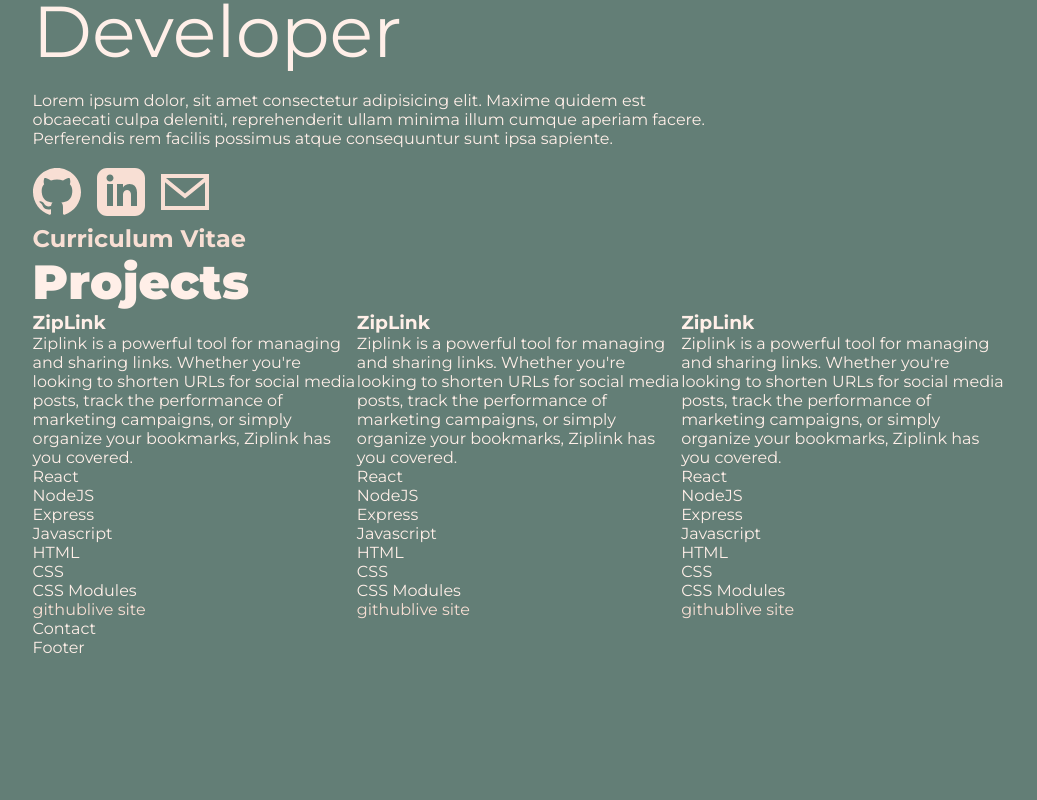
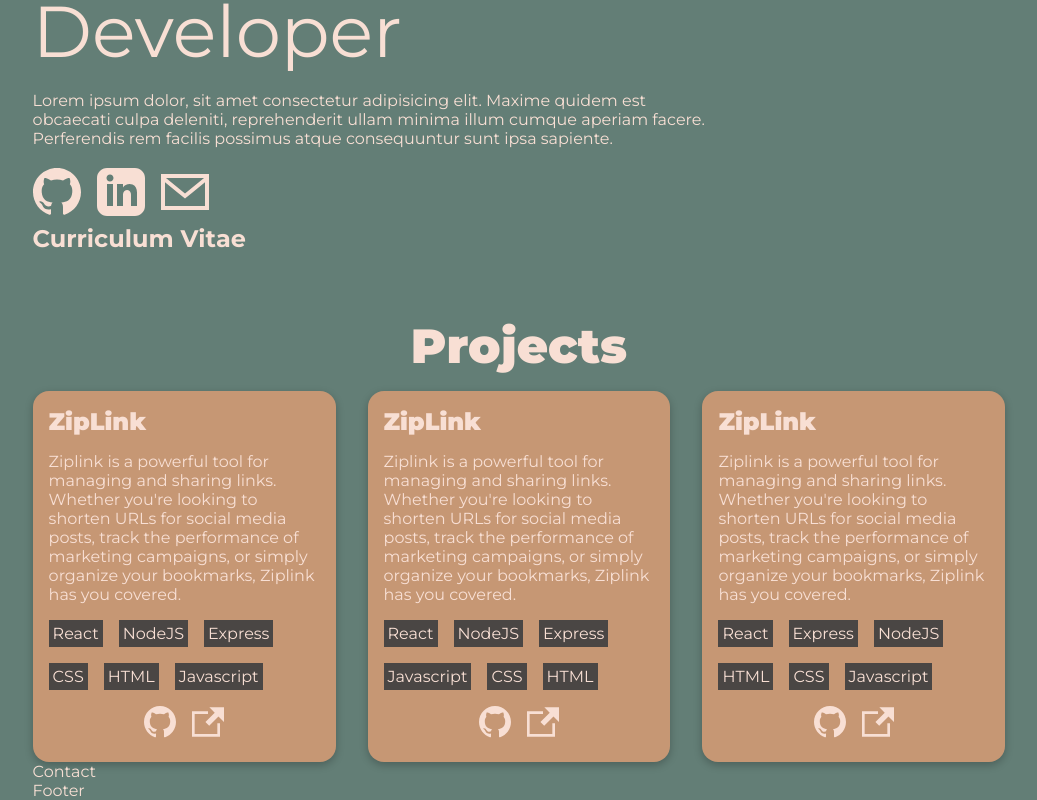
Before and after one commit to Tom-Pierce/portfolio, a React (Vite) app: page / in a window 1280 px wide. Shown: the part 316-1116 px from the top of the page, without its empty margins (121-1158 px from the left). Before the commit the page ends 973 px from the top, so only its background shows below. Built offline with nearby package versions, Linux system fonts and the light colour scheme.

Commit message:
css styling for projects

```diff
--- a/src/components/ProjectCard.jsx
+++ b/src/components/ProjectCard.jsx
@@ -8,11 +8,39 @@
       <p className={styles.projectDescription}>{description}</p>
       <ul className={styles.techStack}>
         {techStack.map((tech) => {
-          return <li key={tech}>{tech}</li>;
+          return (
+            <li key={tech} className={styles.tech}>
+              {tech}
+            </li>
+          );
         })}
       </ul>
-      <a href={github}>github</a>
-      <a href={liveSite}>live site</a>
+      <div className={styles.projectLinks}>
+        <a href={github} target="_blank" rel="noopener noreferrer">
+          <svg
+            className={styles.icon}
+            xmlns="http://www.w3.org/2000/svg"
+            viewBox="0 0 24 24"
+          >
+            <path
+              d="M12 0c-6.626 0-12 5.373-12 12 0 5.302 3.438 9.8 8.207 11.387.599.111.793-.261.793-.577v-2.234c-3.338.726-4.033-1.416-4.033-1.416-.546-1.387-1.333-1.756-1.333-1.756-1.089-.745.083-.729.083-.729 1.205.084 1.839 1.237 1.839 1.237 1.07 1.834 2.807 1.304 3.492.997.107-.775.418-1.305.762-1.604-2.665-.305-5.467-1.334-5.467-5.931 0-1.311.469-2.381 1.236-3.221-.124-.303-.535-1.524.117-3.176 0 0 1.008-.322 3.301 1.23.957-.266 1.983-.399 3.003-.404 1.02.005 2.047.138 3.006.404 2.291-1.552 3.297-1.23 3.297-1.23.653 1.653.242 2.874.118 3.176.77.84 1.235 1.911 1.235 3.221 0 4.609-2.807 5.624-5.479 5.921.43.372.823 1.102.823 2.222v3.293c0 .319.192.694.801.576 4.765-1.589 8.199-6.086 8.199-11.386 0-6.627-5.373-12-12-12z"
+              fill="currentColor"
+            />
+          </svg>
+        </a>
+        <a href={liveSite} target="_blank" rel="noopener noreferrer">
+          <svg
+            className={styles.icon}
+            xmlns="http://www.w3.org/2000/svg"
+            viewBox="0 0 24 24"
+          >
+            <path
+              d="M21 13v10h-21v-19h12v2h-10v15h17v-8h2zm3-12h-10.988l4.035 4-6.977 7.07 2.828 2.828 6.977-7.07 4.125 4.172v-11z"
+              fill="currentColor"
+            />
+          </svg>
+        </a>
+      </div>
     </div>
   );
 };
--- a/src/components/Projects.jsx
+++ b/src/components/Projects.jsx
@@ -3,7 +3,7 @@
 
 const Projects = () => {
   return (
-    <section>
+    <section className={styles.projectsSection}>
       <h2 className={styles.title}>Projects</h2>
       <ul className={styles.projectList}>
         <li>
@@ -16,10 +16,9 @@
               "React",
               "NodeJS",
               "Express",
+              "CSS",
+              "HTML",
               "Javascript",
-              "HTML",
-              "CSS",
-              "CSS Modules",
             ]}
             github={"https://github.com/Tom-Pierce/ziplink-client"}
             liveSite={"https://ziplink.xyz"}
@@ -36,9 +35,8 @@
               "NodeJS",
               "Express",
               "Javascript",
+              "CSS",
               "HTML",
-              "CSS",
-              "CSS Modules",
             ]}
             github={"https://github.com/Tom-Pierce/ziplink-client"}
             liveSite={"https://ziplink.xyz"}
@@ -53,12 +51,11 @@
             }
             techStack={[
               "React",
+              "Express",
               "NodeJS",
-              "Express",
-              "Javascript",
               "HTML",
               "CSS",
-              "CSS Modules",
+              "Javascript",
             ]}
             github={"https://github.com/Tom-Pierce/ziplink-client"}
             liveSite={"https://ziplink.xyz"}
--- a/src/css/About.module.css
+++ b/src/css/About.module.css
@@ -25,7 +25,7 @@
   display: block;
   height: 2px;
   width: 0%;
-  background-color: var(--secondary);
+  background-color: var(--text);
   transition: all ease-in 0.5s;
 }
 
--- a/src/css/ProjectCard.module.css
+++ b/src/css/ProjectCard.module.css
@@ -1,2 +1,40 @@
 .card {
+  background-color: var(--primary);
+  padding: 1rem;
+  border-radius: 1rem;
+  box-shadow: rgba(0, 0, 0, 0.24) 0px 3px 8px;
 }
+
+.projectName {
+  font-weight: 900;
+  font-size: 1.5rem;
+}
+
+.projectDescription {
+  margin-top: 1rem;
+}
+
+.techStack {
+  display: flex;
+  flex-wrap: wrap;
+  gap: 1rem;
+  margin-top: 1rem;
+}
+
+.tech {
+  background-color: var(--secondary);
+  padding: 0.25rem;
+}
+
+.projectLinks {
+  display: flex;
+  align-items: center;
+  justify-content: center;
+  gap: 1rem;
+  margin-top: 1rem;
+}
+
+.icon {
+  height: 2rem;
+  margin-bottom: 0.5rem;
+}
--- a/src/css/Projects.module.css
+++ b/src/css/Projects.module.css
@@ -1,9 +1,15 @@
+.projectsSection {
+  margin-top: 4rem;
+}
+
 .title {
+  text-align: center;
   font-weight: 900;
   font-size: 3rem;
 }
 
 .projectList {
   display: flex;
-  justify-content: space-evenly;
+  gap: 2rem;
+  margin-top: 1rem;
 }
--- a/src/css/index.css
+++ b/src/css/index.css
@@ -1,8 +1,9 @@
 :root {
   --background: #637e76;
   --primary: #c69774;
-  --secondary: #f8dfd4;
-  --text: #ffefe8;
+  --secondary: #4a4644;
+
+  --text: #f8dfd4;
 }
 
 body {
@@ -13,5 +14,5 @@
 }
 
 a {
-  color: var(--secondary);
+  color: var(--text);
 }
```
